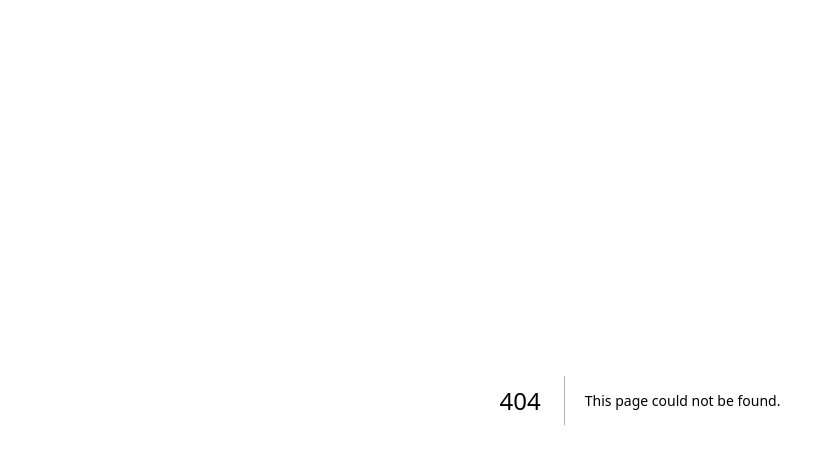
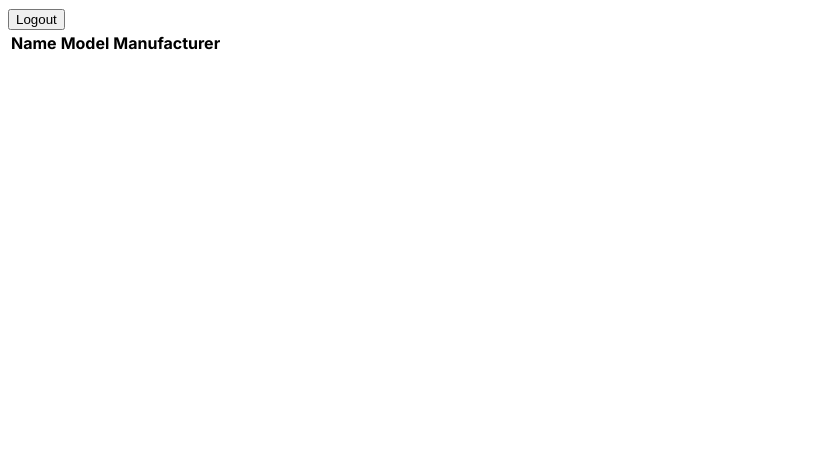
Before and after one commit to taylorhayduk/developertownwars, a Next.js app: page /starships in a window 1280 px wide. Before the commit this address had no page. Shown: the top 464 px of the page, without its empty margins (0-835 px from the left). Built offline with nearby package versions, Linux system fonts and the light colour scheme.

Commit message:
implement auth & sessions

```diff
--- /dev/null
+++ b/app/api/actions.ts
@@ -0,0 +1,74 @@
+"use server";
+
+import { SignJWT, jwtVerify } from "jose";
+import { cookies } from "next/headers";
+
+const exampleUserCreds = {
+  email: "admin@developertown.com",
+  password: "admin",
+};
+
+const secretKey = "secret"; // Replace with env variable
+const key = new TextEncoder().encode(secretKey);
+
+export async function encrypt(payload: any) {
+  return await new SignJWT(payload)
+    .setProtectedHeader({ alg: "HS256" })
+    .setIssuedAt()
+    .setExpirationTime("7 days from now")
+    .sign(key);
+}
+
+export async function decrypt(input: string): Promise<any> {
+  const { payload } = await jwtVerify(input, key, {
+    algorithms: ["HS256"],
+  });
+  return payload;
+}
+
+export async function getSession() {
+  const session = cookies().get("session")?.value;
+  if (!session) return null;
+  return await decrypt(session);
+}
+
+async function logIn(formData: FormData) {
+  if (
+    formData.get("email") === exampleUserCreds.email &&
+    formData.get("password") === exampleUserCreds.password
+  ) {
+    const expires = new Date(Date.now() + 1000 * 60 * 60 * 24 * 7 * 7); // One week
+    const session = await encrypt({
+      email: exampleUserCreds.email,
+      expires: expires,
+    });
+
+    // Save the session in a cookie
+    cookies().set("session", session, { expires, httpOnly: true });
+    return;
+  } else {
+    throw new Error("CredentialsSignin");
+  }
+}
+
+export async function logout() {
+  // Destroy the session
+  cookies().set("session", "", { expires: new Date(0) });
+}
+
+export async function authenticate(_prevState: any, formData: FormData) {
+  try {
+    await logIn(formData);
+    return "Success";
+  } catch (error: any) {
+    if (error) {
+      switch (error.message) {
+        case "CredentialsSignin":
+          return `Invalid credentials. Hey Developertown friends! The username should be "${exampleUserCreds.email}" with password "${exampleUserCreds.password}"`;
+        default:
+          return "Something went wrong.";
+      }
+    }
+    throw error;
+  }
+}
--- a/app/globals.css
+++ /dev/null
@@ -1,107 +0,0 @@
-:root {
-  --max-width: 1100px;
-  --border-radius: 12px;
-  --font-mono: ui-monospace, Menlo, Monaco, "Cascadia Mono", "Segoe UI Mono",
-    "Roboto Mono", "Oxygen Mono", "Ubuntu Monospace", "Source Code Pro",
-    "Fira Mono", "Droid Sans Mono", "Courier New", monospace;
-
-  --foreground-rgb: 0, 0, 0;
-  --background-start-rgb: 214, 219, 220;
-  --background-end-rgb: 255, 255, 255;
-
-  --primary-glow: conic-gradient(
-    from 180deg at 50% 50%,
-    #16abff33 0deg,
-    #0885ff33 55deg,
-    #54d6ff33 120deg,
-    #0071ff33 160deg,
-    transparent 360deg
-  );
-  --secondary-glow: radial-gradient(
-    rgba(255, 255, 255, 1),
-    rgba(255, 255, 255, 0)
-  );
-
-  --tile-start-rgb: 239, 245, 249;
-  --tile-end-rgb: 228, 232, 233;
-  --tile-border: conic-gradient(
-    #00000080,
-    #00000040,
-    #00000030,
-    #00000020,
-    #00000010,
-    #00000010,
-    #00000080
-  );
-
-  --callout-rgb: 238, 240, 241;
-  --callout-border-rgb: 172, 175, 176;
-  --card-rgb: 180, 185, 188;
-  --card-border-rgb: 131, 134, 135;
-}
-
-@media (prefers-color-scheme: dark) {
-  :root {
-    --foreground-rgb: 255, 255, 255;
-    --background-start-rgb: 0, 0, 0;
-    --background-end-rgb: 0, 0, 0;
-
-    --primary-glow: radial-gradient(rgba(1, 65, 255, 0.4), rgba(1, 65, 255, 0));
-    --secondary-glow: linear-gradient(
-      to bottom right,
-      rgba(1, 65, 255, 0),
-      rgba(1, 65, 255, 0),
-      rgba(1, 65, 255, 0.3)
-    );
-
-    --tile-start-rgb: 2, 13, 46;
-    --tile-end-rgb: 2, 5, 19;
-    --tile-border: conic-gradient(
-      #ffffff80,
-      #ffffff40,
-      #ffffff30,
-      #ffffff20,
-      #ffffff10,
-      #ffffff10,
-      #ffffff80
-    );
-
-    --callout-rgb: 20, 20, 20;
-    --callout-border-rgb: 108, 108, 108;
-    --card-rgb: 100, 100, 100;
-    --card-border-rgb: 200, 200, 200;
-  }
-}
-
-* {
-  box-sizing: border-box;
-  padding: 0;
-  margin: 0;
-}
-
-html,
-body {
-  max-width: 100vw;
-  overflow-x: hidden;
-}
-
-body {
-  color: rgb(var(--foreground-rgb));
-  background: linear-gradient(
-      to bottom,
-      transparent,
-      rgb(var(--background-end-rgb))
-    )
-    rgb(var(--background-start-rgb));
-}
-
-a {
-  color: inherit;
-  text-decoration: none;
-}
-
-@media (prefers-color-scheme: dark) {
-  html {
-    color-scheme: dark;
-  }
-}
--- a/app/layout.tsx
+++ b/app/layout.tsx
@@ -1,6 +1,5 @@
 import type { Metadata } from "next";
 import { Inter } from "next/font/google";
-import "./globals.css";
 
 const inter = Inter({ subsets: ["latin"] });
 
--- /dev/null
+++ b/app/starships/page.tsx
@@ -0,0 +1,27 @@
+"use client";
+
+import { logout } from "@/app/api/actions";
+
+export default function Page() {
+  return (
+    <div>
+      <button
+        onClick={async () => {
+          await logout();
+          location.reload();
+        }}
+      >
+        Logout
+      </button>
+      <table>
+        <tbody>
+          <tr>
+            <th>Name</th>
+            <th>Model</th>
+            <th>Manufacturer</th>
+          </tr>
+        </tbody>
+      </table>
+    </div>
+  );
+}
```
Also changed, not shown: app/login/page.tsx (added, +35 -0 lines), app/page.tsx (deleted, +0 -95 lines), middleware.ts (added, +22 -0 lines), package.json (+5 -4 lines), 1 other file (tests, documents, lock files or other folders).
